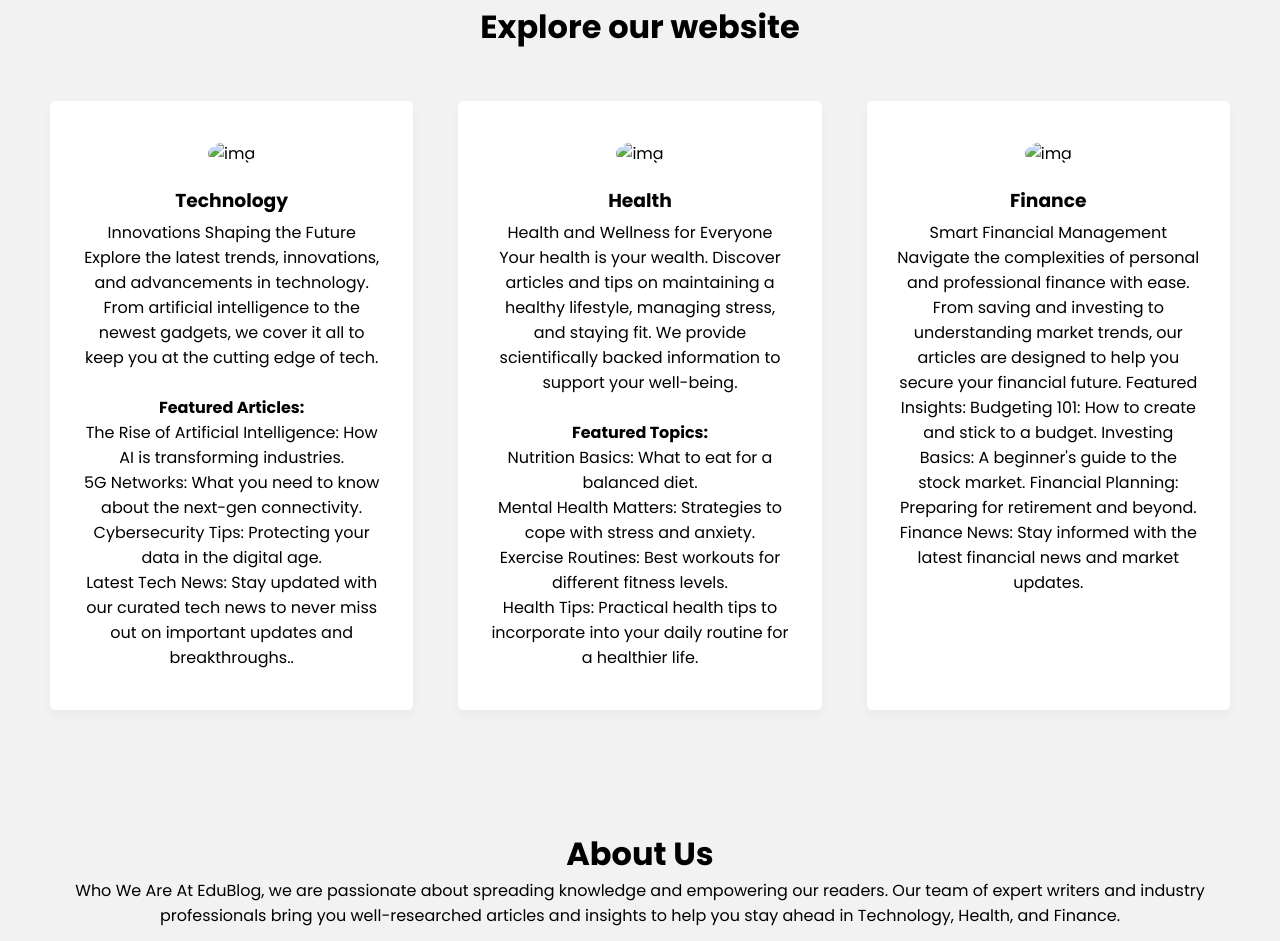
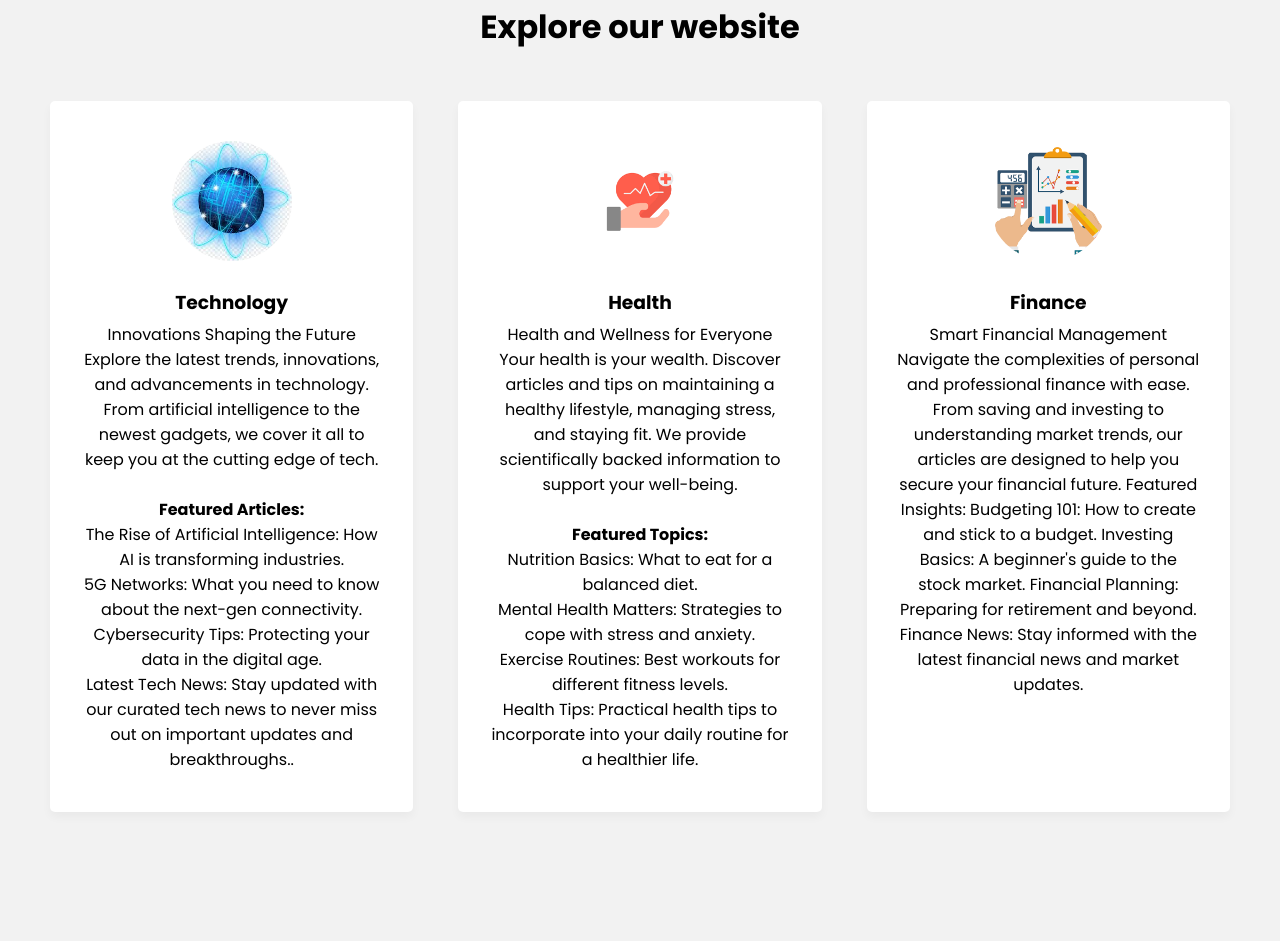
Before and after one commit to Realdhiru/first-repo, a plain HTML site: page index.html in a window 1280 px wide. Shown: the part 877-1818 px from the top of the page. Drawn offline with Linux system fonts and the light colour scheme; files whose address does not match are found by name.

Commit message:
Update index.html

```diff
--- a/index.html
+++ b/index.html
@@ -44,7 +44,7 @@
       <h2>Explore our website</h2>
       <ul class="cards">
         <li class="card">
-          <img src="images/tech.jpeg" alt="img">
+          <img src="tech.jpeg" alt="img">
           <h3>Technology</h3>
           <p>Innovations Shaping the Future Explore the latest trends,
              innovations, and advancements in technology. From artificial
@@ -63,7 +63,7 @@
              never miss out on important updates and breakthroughs..</p>
         </li>
         <li class="card">
-          <img src="images/health.png" alt="img">
+          <img src="health.png" alt="img">
           <h3>Health</h3>
           <p>Health and Wellness for Everyone Your health is your wealth. Discover articles and tips on maintaining a healthy lifestyle, managing stress, and staying fit. We provide scientifically backed information to support your well-being.
 <br><br>
@@ -79,7 +79,7 @@
              a healthier life.</p>
         </li>
         <li class="card">
-          <img src="images/finance.png" alt="img">
+          <img src="finance.png" alt="img">
           <h3>Finance</h3>
           <p>Smart Financial Management Navigate the complexities of personal and professional finance with ease. From saving and investing to understanding market trends, our articles are designed to help you secure your financial future.
 
```
